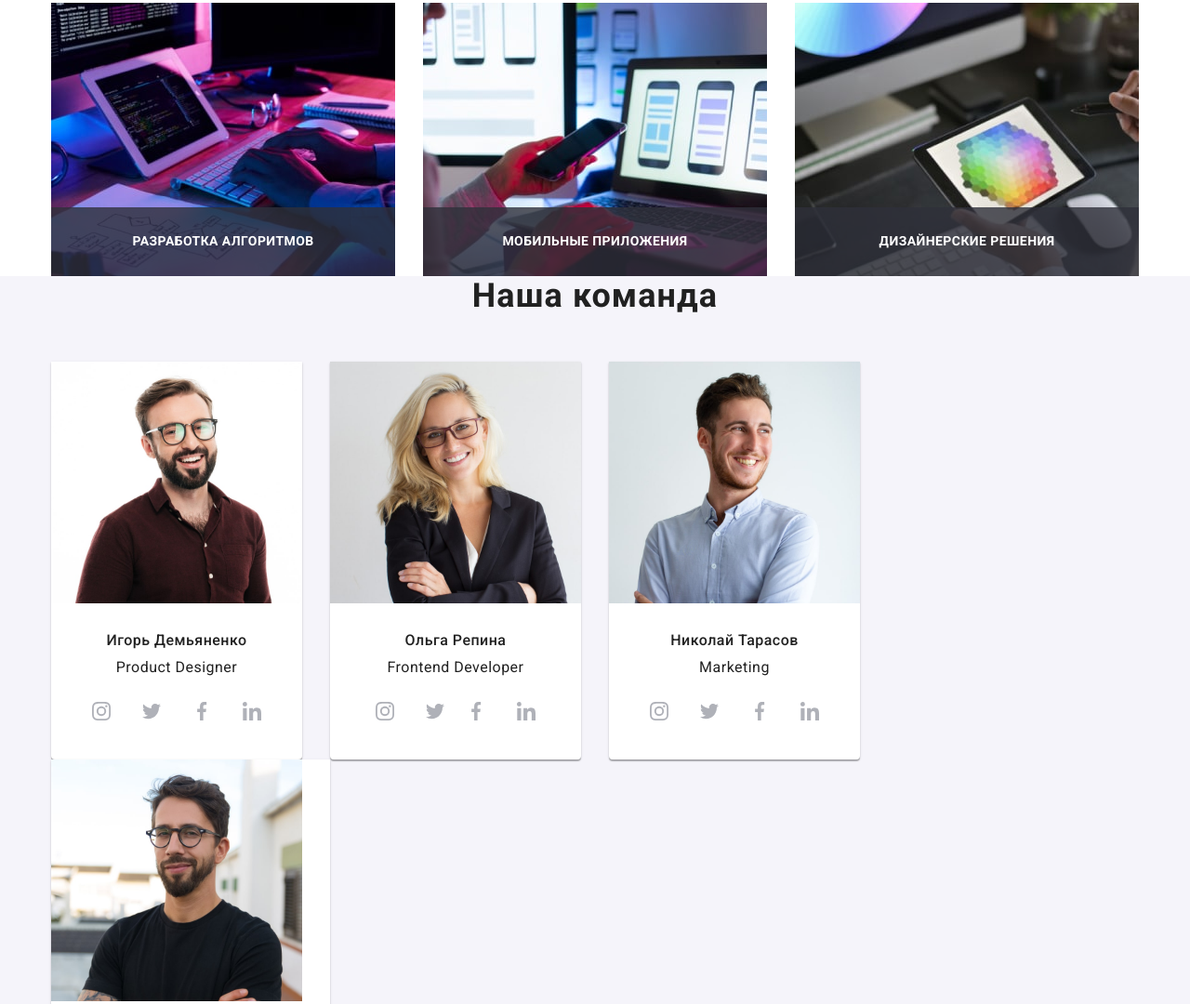
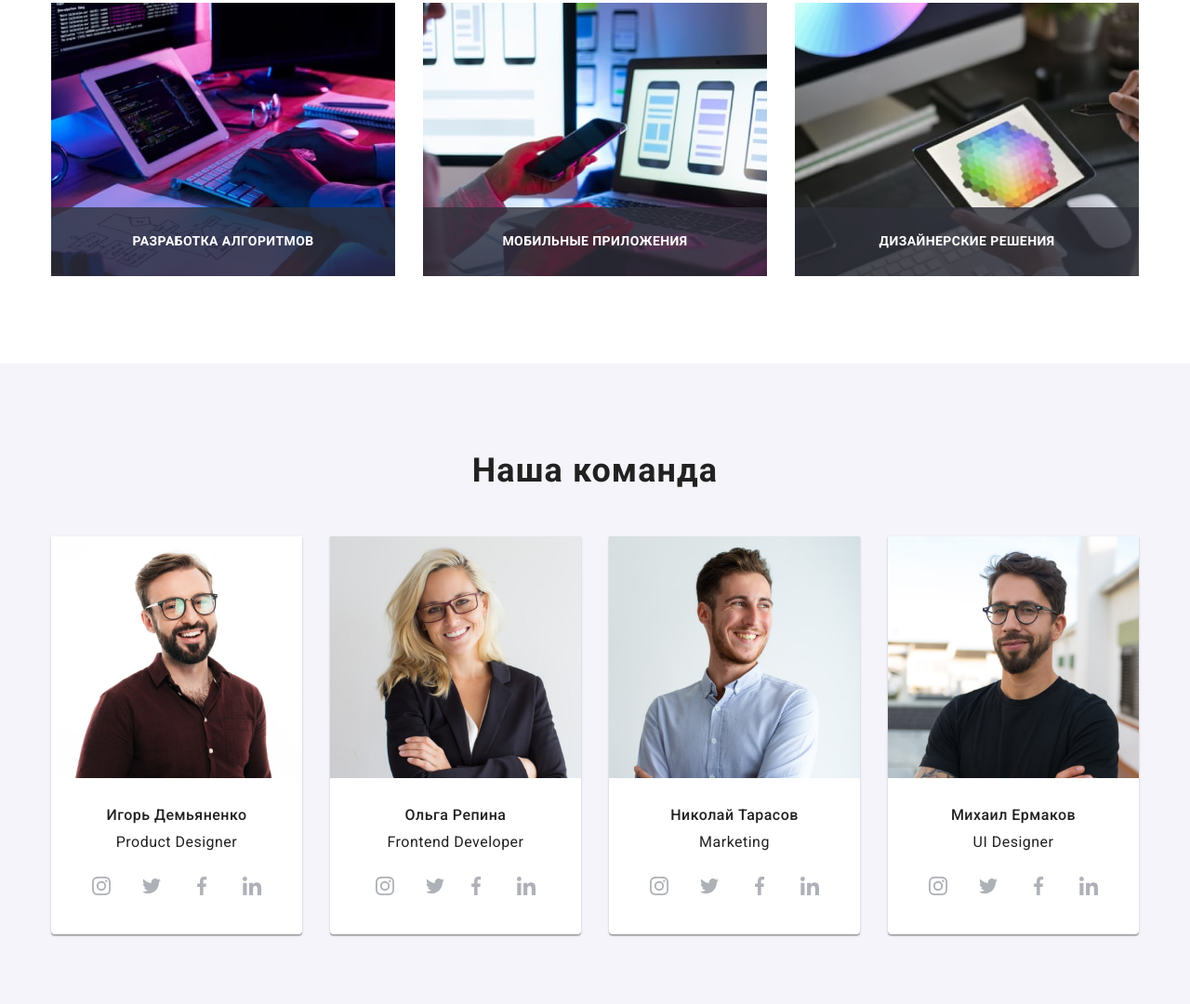
Before and after one commit to ValeriiArt/goit-markup-hw-07, a plain HTML site: page index.html in a window 1280 px wide. Shown: the part 1206-2286 px from the top of the page at 93% size. Drawn offline with nearby package versions, Linux system fonts and the light colour scheme.

Commit message:
Update index.html

```diff
--- a/index.html
+++ b/index.html
@@ -109,7 +109,7 @@
             </div>
         </section>
         <!--Section_3-->
-        <section class="section--work">
+        <section class="section section--work">
             <div class="container">
                 <h2 class="secondary-title">Чем мы занимаемся</h2>
                 <ul class="our-work">
@@ -138,7 +138,7 @@
             </div>
         </section>
         <!--Section_4-->
-        <section class="section--team">
+        <section class="section section--team">
             <div class="container">
                 <h2 class="secondary-title">Наша команда</h2>
                 <ul class="our-team">
@@ -258,31 +258,31 @@
                         <div class="our-team__card">
                             <h3 class="our-team__title">Михаил Ермаков</h3>
                             <p class="our-team__text" lang="en">UI Designer</p>
-                            <ul class="social-team">
-                                <li class="social-team__item">
-                                    <a class="social-team__link" href="">
-                                        <svg class="social-team__icon">
+                            <ul class="social">
+                                <li class="social__item">
+                                    <a class="social__link" href="">
+                                        <svg class="social__icon">
                                             <use href="./images/icon-sprite.svg#icon-instagram"></use>
                                         </svg>
                                     </a>
                                 </li>
-                                <li class="social-team__item">
-                                    <a class="social-team__link" href="">
-                                        <svg class="social-team__icon">
+                                <li class="social__item">
+                                    <a class="social__link" href="">
+                                        <svg class="social__icon">
                                             <use href="./images/icon-sprite.svg#icon-twitter"></use>
                                         </svg>
                                     </a>
                                 </li>
-                                <li class="social-team__item">
-                                    <a class="social-team__link" href="">
-                                        <svg class="social-team__icon">
+                                <li class="social__item">
+                                    <a class="social__link" href="">
+                                        <svg class="social__icon">
                                             <use href="./images/icon-sprite.svg#icon-facebook"></use>
                                         </svg>
                                     </a>
                                 </li>
-                                <li class="social-team__item">
-                                    <a class="social-team__link" href="">
-                                        <svg class="social-team__icon">
+                                <li class="social__item">
+                                    <a class="social__link" href="">
+                                        <svg class="social__icon">
                                             <use href="./images/icon-sprite.svg#icon-linkedin"></use>
                                         </svg>
                                     </a>
```
